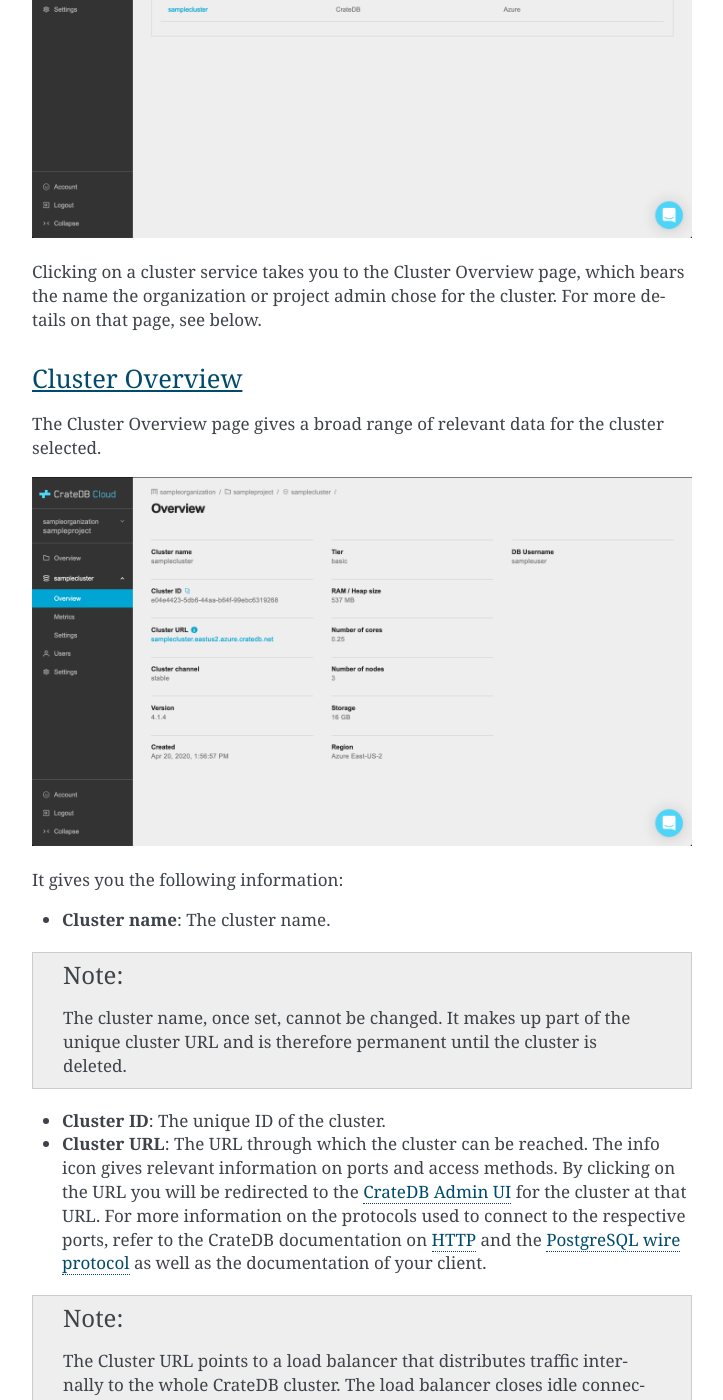
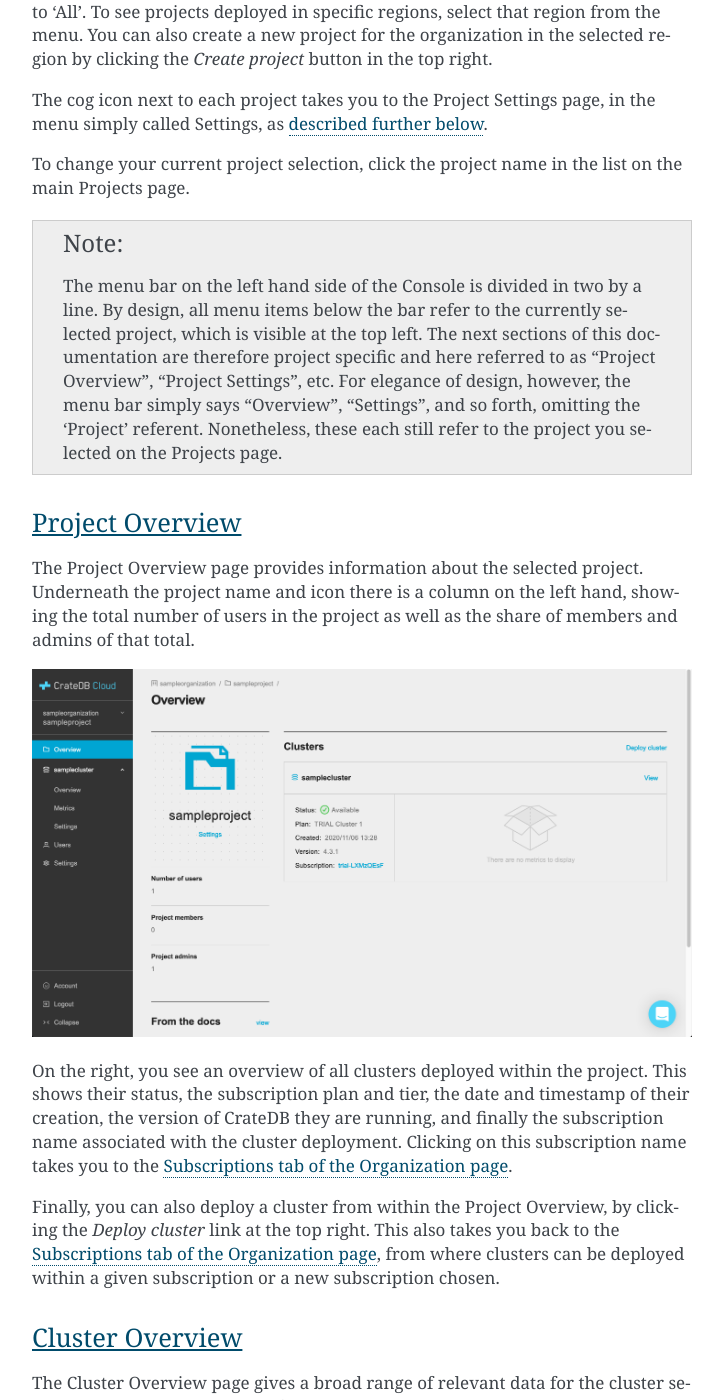
Before and after one commit to crate/cloud-reference, a Sphinx documentation site: the page built from docs/overview.rst, in a window 1280 px wide and 1400 px high, scrolled down 5260 px. Shown: the whole window, without its empty margins (388-1111 px from the left). Built offline with Sphinx 7.4.7, drawn with Linux system fonts in a browser that asks for light colours; some of the changed text lies outside the part shown.

Commit message:
Refresh: Update console overview page to reflect revamp

```diff
--- a/docs/overview.rst
+++ b/docs/overview.rst
@@ -68,10 +68,24 @@
 
 .. image:: _assets/img/organization-overview.png
 
-The Organization screen consists of three tabs: *Settings*, *Users*, and the
-*Audit Log*. By default, it shows the Settings tab, which displays the
-organization name and ID and the email notification settings. You can access
-the other tabs by clicking their respective names at the top.
+The Organization screen consists of four tabs: *Subscriptions*, *Settings*,
+*Users*, and the *Audit Log*. By default it shows the Subscriptions tab, which
+displays two things. On the left, it shows the possible cloud providers and a
+link for creating a subscription with either. On the right, you see your
+current subscription (if any) with details: the status of the subscription, the
+subscription ID, the subscription cloud provider, the subscription type, and
+finally, any clusters deployed within the subscription with their respective
+subscription plans. You can access the other tabs by clicking their respective
+names at the top.
+
+
+Organization Settings
+---------------------
+
+The Settings tab shows you naming information (name, ID) and notification
+settings for your organization.
+
+.. image:: _assets/img/organization-settings.png
 
 By clicking the *Edit* button next to the organization, you can rename it. Here
 you can also set the email address for notifications and indicate whether you
@@ -123,10 +137,10 @@
 
 .. image:: _assets/img/projects.png
 
-The projects are selected by region, so to see projects deployed
-in other regions than the default, use the dropdown menu at the top left. You
-can also create a new project for the organization in the selected region by
-clicking the *Create project* button in the top right.
+The projects are selected by region. By default, the region dropdown menu is
+set to 'All'. To see projects deployed in specific regions, select that region
+from the menu. You can also create a new project for the organization in the
+selected region by clicking the *Create project* button in the top right.
 
 The cog icon next to each project takes you to the Project Settings page, in
 the menu simply called Settings, as :ref:`described further below
@@ -141,9 +155,10 @@
     line. By design, all menu items below the bar refer to the currently
     selected project, which is visible at the top left. The next sections of
     this documentation are therefore project specific and here referred to as
-    "Project Overview", "Project Settings" etc. For elegance of design,
-    however, the menu bar simply says "Overview", "Settings", and so forth.
-    These each refer to the project you selected on the Projects page.
+    "Project Overview", "Project Settings", etc. For elegance of design,
+    however, the menu bar simply says "Overview", "Settings", and so forth,
+    omitting the 'Project' referent. Nonetheless, these each still refer to the
+    project you selected on the Projects page.
 
 
 .. _overview-projects-overview:
@@ -151,15 +166,25 @@
 Project Overview
 ----------------
 
-The Project Overview page, below the divider line, shows you the services
-deployed in the currently selected project. The overview panel shows the name,
-type, and SaaS subscription for billing purposes associated with each service.
+The Project Overview page provides information about the selected project.
+Underneath the project name and icon there is a column on the left hand,
+showing the total number of users in the project as well as the share of
+members and admins of that total.
 
 .. image:: _assets/img/project-overview.png
 
-Clicking on a cluster service takes you to the Cluster Overview page, which
-bears the name the organization or project admin chose for the cluster. For
-more details on that page, see below.
+On the right, you see an overview of all clusters deployed within the project.
+This shows their status, the subscription plan and tier, the date and timestamp
+of their creation, the version of CrateDB they are running, and finally the
+subscription name associated with the cluster deployment. Clicking on this
+subscription name takes you to the :ref:`Subscriptions tab of the Organization
+page<overview-org-overview>`.
+
+Finally, you can also deploy a cluster from within the Project Overview, by
+clicking the *Deploy cluster* link at the top right. This also takes you back
+to the :ref:`Subscriptions tab of the Organization page
+<overview-org-overview>`, from where clusters can be deployed within a given
+subscription or a new subscription chosen.
 
 
 .. _overview-cluster-overview:
@@ -168,27 +193,25 @@
 ----------------
 
 The Cluster Overview page gives a broad range of relevant data for the cluster
-selected.
+selected. It also displays metrics for the cluster.
 
 .. image:: _assets/img/cluster-overview.png
 
-It gives you the following information:
+Info
+~~~~
 
-* **Cluster name**: The cluster name.
-
-.. NOTE::
-
-    The cluster name, once set, cannot be changed. It makes up part of the
-    unique cluster URL and is therefore permanent until the cluster is deleted.
+The column on the left hand side, under the cluster logo and name, displays
+information about the cluster. This includes:
 
 * **Cluster ID**: The unique ID of the cluster.
 
-* **Cluster URL**: The URL through which the cluster can be reached. The info
-  icon gives relevant information on ports and access methods. By clicking on
-  the URL you will be redirected to the `CrateDB Admin UI`_ for the cluster at
-  that URL. For more information on the protocols used to connect to the
-  respective ports, refer to the CrateDB documentation on `HTTP`_ and the
-  `PostgreSQL wire protocol`_ as well as the documentation of your client.
+* **Status**: The status of the cluster. This can be 'available', 'not
+  available', or 'setting up cluster'.
+
+* **Access cluster**: The *open cluster administration* button connects you to
+  the `CrateDB Admin UI`_ for the cluster at its unique URL. Alternatively,
+  you can follow the link *how to connect* to the cluster to find various
+  helpful code snippets for connecting to the cluster via a terminal or client.
 
 .. NOTE::
 
@@ -198,36 +221,43 @@
     stateful connections (e.g., JDBC) must be configured to send keep-alive
     heartbeat queries.
 
-* **Cluster channel**: This indicates what build of CrateDB the cluster is
-  running. The options are stable, testing, or nightly.
+* **Cluster demo data**: Follow this link to quickly set up demo data for your
+  cluster. This will demonstrate in an easy way how it can be used in practice.
 
 * **Version**: This indicates the version number of CrateDB the cluster is
   running.
 
-* **Created**: The timestamp of the deployment of the cluster.
+* **Date Created**: The day of the original deployment of the cluster.
 
-* **Tier**: This shows what tier of the subscription plan the cluster is
+* **DB Username**: This shows once more the username associated with the
+  cluster. You chose this username while setting up the cluster originally.
+
+* **Plan**: This shows what tier of which subscription plan the cluster is
   running on. For more information on our plans, see the documentation on
   `subscription plans`_.
 
-* **RAM/Heap Size**: The currently allocated memory for the cluster.
-
-* **Number of cores**: The number of (or fractional share of) CPU cores
-  dedicated to the cluster.
-
-* **Number of nodes**: The number of nodes the cluster consists of.
-
-* **Storage**: The HD storage capacity allocated to the cluster, for example
-  for backups.
-
-* **Region**: The region the cluster is deployed in.
-
-* **DB Username**: Your username used for login purposes to connect to the
-  cluster. This is set in the configuration during the cluster deployment
-  process.
+* **Subscription**: The name of the subscription itself, with a link to the
+  :ref:`Subscriptions tab of the Organization page<overview-org-overview>`.
 
 For more information on the CrateDB concepts used here, refer to the `CrateDB
-architecture documentation`_.
+architecture documentation`_ or the :ref:`glossary<glossary>`.
+
+Metrics
+~~~~~~~
+
+On the rest of the page you will find various cluster metrics. In the center
+you will see an overview of general usage in the past week, including storage,
+memory, and CPU usage. A bar at the top indicates the 85% mark: if your CPU or
+storage usage is above this percentage of the cluster capacity, you should
+consider upgrading by `scaling the cluster`_.
+
+On the right you will see more immediate metrics, collected from the last hour
+of cluster operations. This includes average queries, average query response
+time, and disk, memory, and CPU usage for the last hour.
+
+The queries and query response time of the cluster can be seen in more detail
+on the Cluster Metrics page, for which see below. This page can also be
+accessed by clicking the *View metrics* link at the top right.
 
 
 .. _overview-cluster-metrics:
@@ -337,16 +367,17 @@
 .. _CrateDB Admin UI: https://crate.io/docs/clients/admin-ui/
 .. _CrateDB architecture documentation: https://crate.io/docs/crate/howtos/en/latest/architecture/shared-nothing.html
 .. _CrateDB Cloud: https://crate.io/products/cratedb-cloud/
-.. _eastus2.azure.cratedb.cloud: https://eastus2.azure.cratedb.cloud/
+.. _aks1.eastus2.azure.cratedb.cloud: https://eastus2.azure.cratedb.cloud/
 .. _eks1.eu-west-1.aws.cratedb.cloud: https://eks1.eu-west-1.aws.cratedb.cloud
 .. _glossary: https://crate.io/docs/cloud/reference/en/latest/glossary.html
 .. _HTTP: https://crate.io/docs/crate/reference/en/latest/interfaces/http.html
 .. _PostgreSQL wire protocol: https://crate.io/docs/crate/reference/en/latest/interfaces/postgres.html
+.. _scaling the cluster: https://crate.io/docs/cloud/howtos/en/latest/scale-cluster.html
 .. _signup tutorial: https://crate.io/docs/cloud/tutorials/en/latest/sign-up.html
 .. _subscription plans: https://crate.io/docs/cloud/reference/en/latest/subscription-plans.html
 .. _tutorial: https://crate.io/docs/cloud/tutorials/en/latest/getting-started/index.html
 .. _user roles: https://crate.io/docs/cloud/reference/en/latest/user-roles.html
-.. _westeurope.azure.cratedb.cloud: https://westeurope.azure.cratedb.cloud/
+.. _aks1.westeurope.azure.cratedb.cloud: https://westeurope.azure.cratedb.cloud/
 .. |Microsoft Azure| raw:: html
 
     <a href="https://azure.microsoft.com/" target="_blank">Microsoft Azure</a>
```
Also changed, not shown: other parts of docs/overview.rst (+11 -11 lines), docs/_assets/img/cluster-overview.png, docs/_assets/img/organization-audit-log.png, docs/_assets/img/organization-overview.png, docs/_assets/img/organization-settings.png (added), docs/_assets/img/organization-users.png, docs/_assets/img/project-overview.png.
